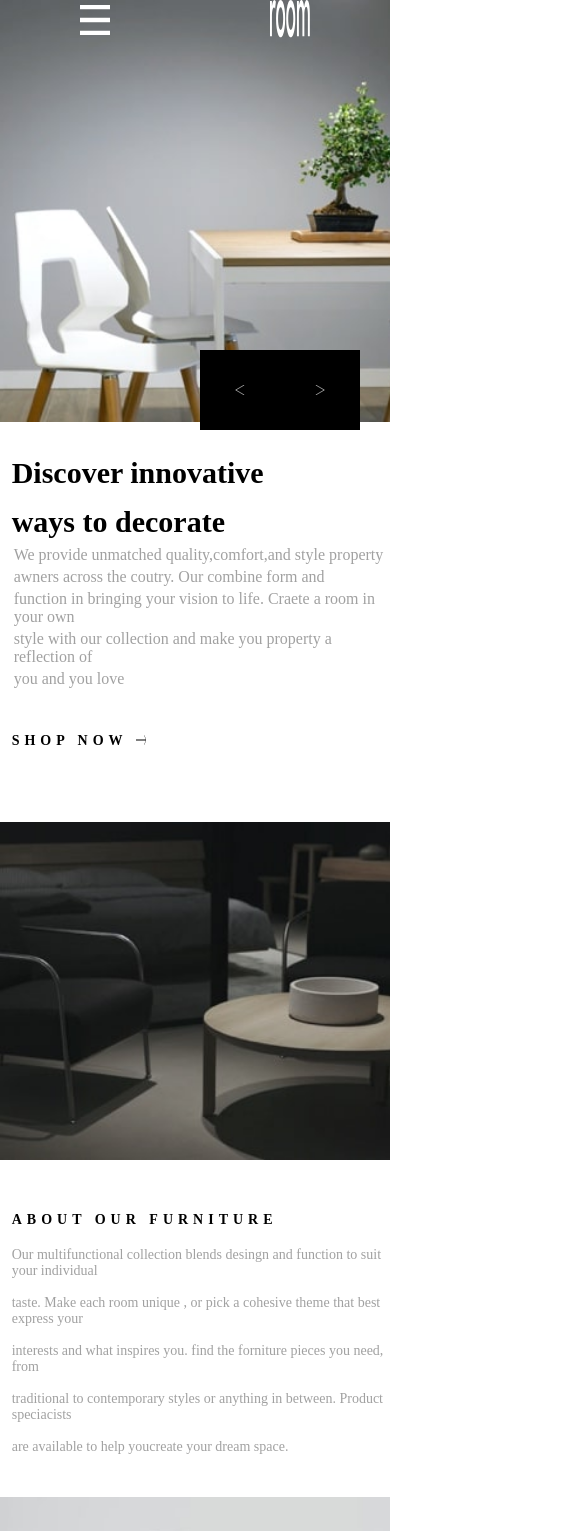
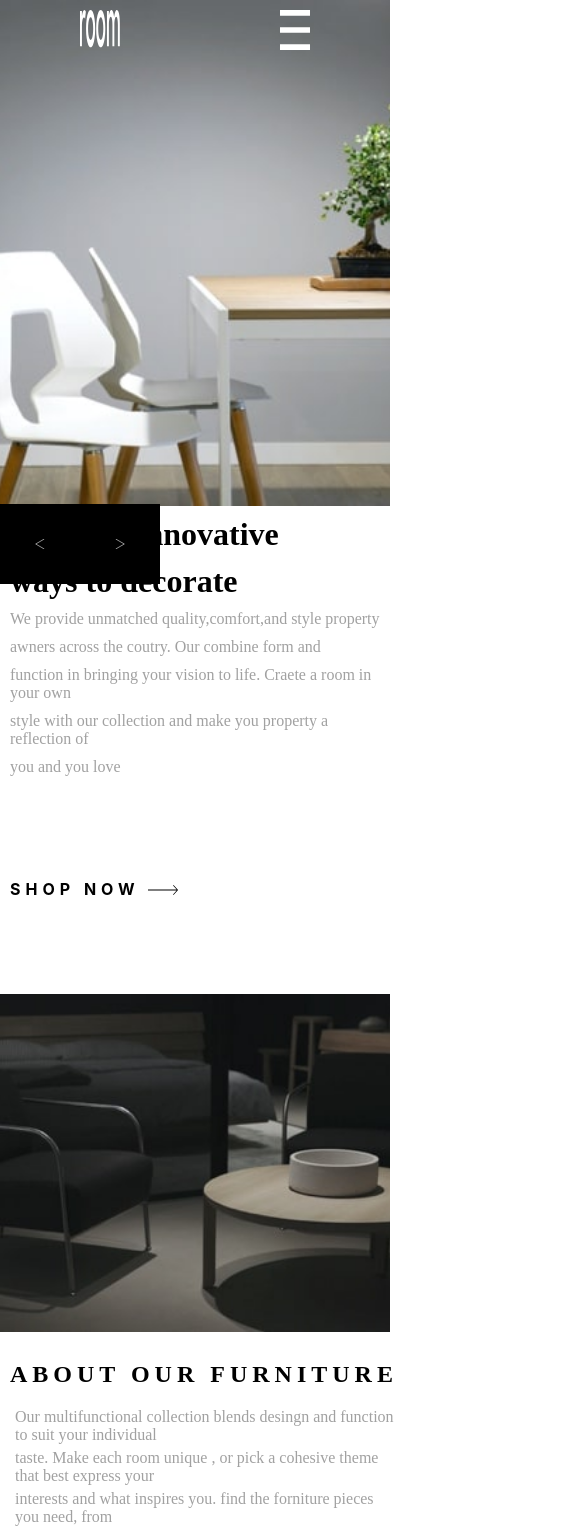
Before and after one commit to VictorGabriel-Oliveira/portfolio-1.0, a Next.js app: page /room in a window 390 px wide. Shown: the top 1531 px of the page, 585 px wide, since content can reach past the window. Built offline with nearby package versions, Linux system fonts and the light colour scheme.

Commit message:
room ajustes 1.3

```diff
--- a/pages/room.js
+++ b/pages/room.js
@@ -83,10 +83,15 @@ export default function room (){
                     < div className={style.header}>
 
                         <Image id={style.logo}  className={style.logo} src="/images/logo.svg" height="40" width="40"/>
-                        <Image  onClick={()=>{menu('open')}} id={style.hamburger} src="/images/icon-hamburger.svg" height="30" width="30" />
+                       <div id={style.hamburger}>
+                            <Image  onClick={()=>{menu('open')}}  src="/images/icon-hamburger.svg" height="30" width="30" />
+                       </div>
 
                         <div id={style.list}>
-                            <Image id={style.close} onClick={()=>{menu('close')}} src="/images/icon-close.svg" height="10" width="10"/>
+                            <div id={style.close}>
+                                <Image  onClick={()=>{menu('close')}} src="/images/icon-close.svg" height="10" width="10"/>
+                            </div>
+
                             <p>home</p>
                             <p>shop</p>
                             <p>about</p>
@@ -148,7 +153,7 @@ export default function room (){
                             what custumers want for their home and office
                         </p>
                     </div>
-                    <h6>SHOP NOW <Image src="/images/icon-arrow.svg" height="10" width="10"/></h6>
+                    <h6 id ={style.shopNowClick}>SHOP NOW <Image src="/images/icon-arrow.svg" height="10" width="30"/></h6>
                     <div className={style.btns} >
                     <div onClick={()=>{pageMove('left')}} className={style.btn}><Image src="/images/icon-angle-left.svg" height="10" width="10"/></div>
                     <div  onClick={()=>{pageMove('rigth')}} className={style.btn} ><Image src="/images/icon-angle-right.svg" height="10" width="10"/></div>
@@ -160,7 +165,7 @@ export default function room (){
             </div>
 
             <div className={style.secondContent}>
-                <div className={style.fisthAboutImg}>
+                <div id={style.fisthAboutImg}>
 
                 </div>
                 <div className={style.about}>
--- a/styles/room.module.css
+++ b/styles/room.module.css
@@ -1,21 +1,10 @@
-.conteiner{
-    display: flex;
-    flex-direction: column;
-    width: 100vw;
-}
 .firstContent{
     display: flex;
-    width:100vw;
-    height: 70vh;
 }
-#imageHero{
-    width: 60vw;
-    background-position: center;
-    background-repeat: no-repeat;
-    background-size: cover;
-}
+
+
 .imageHero1{
-    background-image:  url('../public/images/mobile-image-hero-1.jpg');
+    background-image:  url('../public/images/desktop-image-hero-1.jpg');
 }
 .imageHero2{
     background-image:  url('../public/images/desktop-image-hero-2.jpg');
@@ -24,40 +13,37 @@
     background-image:  url('../public/images/desktop-image-hero-3.jpg');
 }
 
+#imageHero{
+    height: 60vh;
+    width: 60vw;
+    background-position: center;
+    background-repeat: no-repeat;
+    background-size: cover;
+
+
+}
+
 .header{
     display: flex;
     justify-content: space-around;
+    margin-top: 10px;
     width: 40vw;
-    font-family: Spartan;
-
-}
-#logo{
-    width: 60px !important;
-    height: 60px !important;
-    min-width: 0% !important;
-    min-height: 0% !important;
-}
-#hamburger{
-     display:  none ;
 }
 
-#close{
-    display: none;
+#logo{
+    display: flex;
 }
 
 #list{
-    color: hsl(0, 0%, 100%);
+    display: flex;
+    justify-content: space-around;
+    align-items: center;
     width: 30vw;
-    display: flex;
-    align-items: center;
-}
-#list p {
-    margin-left: 2vw;
-    padding-bottom:1px ;
-}
 
 
+    color: hsl(0, 0%, 100%);
 
+}
 #list p:hover{
 
     cursor: pointer;
@@ -65,76 +51,69 @@
     color: hsl(0, 0%, 100%);
 }
 
-.shopNow{
+#hamburger{
+    display: none;
+}
+#close{
+    display: none;
+}
+.shopNow *{
+   margin: 5px;
+
+
+}
+#shopNowConteiner1{
+
     display: flex;
     flex-direction: column;
+    width: 40vw;
+    height: 40vh;
+    font-family: Spartan;
+    font-weight: 500;
 
-    justify-content: center;
-    height: 70vh;
+}
+
+#shopNowConteiner2{
+
+    display: none;
+    flex-direction: column;
     width: 40vw;
+    height: 40vh;
     font-family: Spartan;
     font-weight: 500;
 }
+#shopNowConteiner3{
 
-.shopNow h1{
+    display: none;
+    flex-direction: column;
+    width: 40vw;
+    height: 40vh;
     font-family: Spartan;
-    font-weight: 700;
-    font-size: 30px;
-    margin-top: 10px;
-    margin-bottom: 5px ;
+    font-weight: 500;
 }
-
 .shopNow p{
-    margin: 2px;
     color:  hsl(0, 0%, 63%);
 }
 
-.shopNow h6{
-    margin-top: 40px !important;
-    font-size: 14px;
-    margin-left: 3vw;
+#shopNowClick{
+    margin-top: 10px;
+    margin-bottom: 15px;
+    font-size: 16px;
+    margin-left: 10px;
     letter-spacing: 5px;
 
 }
-
-
-.shopNow h6:hover{
+#shopNowClick:hover{
     cursor: pointer;
     color: hsl(0, 0%, 63%);
 }
 
-#shopNowConteiner1{
+.btns{
     display: flex;
-    justify-content: center;
-    flex-direction: column;
-    padding-top:20px ;
-    margin-left: 3vw;
-    height: 40vh;
-}
-#shopNowConteiner2{
-    display: none;
-    justify-content: center;
-    flex-direction: column;
-    padding-top:20px ;
-    margin-left: 3vw;
-    height: 40vh;
-}
-#shopNowConteiner3{
-    display: none;
-    justify-content: center;
-    flex-direction: column;
-    padding-top:20px ;
-    margin-left: 3vw;
-    height: 40vh;
-}
-
-.btns{
-    height: auto;
-    display: flex;
-    height: 30vh;
-
+    margin: 0;
 }
 .btn{
+    margin: 0;
     display: flex;
     height: 80px;
     width: 80px;
@@ -145,148 +124,135 @@
     justify-self: start;
 }
 
-.btn:hover{
-    background-color: hsl(0, 0%, 63%);
-}
+
 
 .secondContent{
     display: flex;
-    width: 100%;
-
 }
-
-.fisthAboutImg{
-    height: 40vh ;
+#fisthAboutImg{
+    background-image: url('../public/images/image-about-dark.jpg');
     width: 30vw;
-    background-image: URL('/images/image-about-dark.jpg');
+    height: 40vh;
     background-position: center;
     background-size: cover;
+    background-repeat: no-repeat;
 }
-
 .about{
-    width: 50vw;
+    width: 40vw;
     height: 40vh;
-    display: flex;
-    flex-direction: column;
-    font-size: 14px;
+    margin: 10px;
     justify-content: center;
     font-family: Spartan;
-
 }
 
 .about h2{
     letter-spacing: 5px;
-    font-size: 14px;
-    margin-bottom:5px ;
-    margin-left: 3vw;
     font-family: Spartan;
     font-weight: 700;
 }
 
 .about p{
-    margin-left: 3vw;
-    margin-bottom: 2px;
+    margin: 5px;
     color: hsl(0, 0%, 63%);
 }
-
 #secondAboutImg{
-
+    background-image: url('../public/images/image-about-light.jpg');
+    width: 30vw;
     height: 40vh;
-    width: 30vw;
-    background-image: URL('/images/image-about-light.jpg');
     background-position: center;
     background-size: cover;
+    background-repeat: no-repeat;
 }
 
-@media (max-width : 500px) {
+@media (max-width:400px){
+    .firstContent{
+        flex-direction: column;
 
-    .header{
-        display: flex;
-        flex-direction: row-reverse;
-        justify-content: space-around;
-        align-items: center;
-        width: 100%;
     }
-
-   .firstContent{
-       display: flex;
-       flex-direction: column;
-       height: auto;
-   }
-
     #imageHero{
-        width: 100%;
-        height: 50vh;
-    }
-    .shopNow{
-        height: auto;
-    }
+        height: 60vh;
+        width: 100vw;
 
 
 
+    }
+
+    .imageHero1{
+        background-image:  url('../public/images/mobile-image-hero-1.jpg');
+    }
+    .imageHero2{
+        background-image:  url('../public/images/mobile-image-hero-2.jpg');
+    }
+    .imageHero3{
+        background-image:  url('../public/images/mobile-image-hero-3.jpg');
+    }
+
+    .header{
+        width: 100vw;
+        position: relative;
+
+
+    }
+    #hamburger{
+        display:  flex ;
+   }
 
     #list{
         position: relative;
-        margin: 0%;
-        padding: 0%;
         display: none;
         background-color: white;
-        width: 100%;
+        width: 122000px;
         height: 100px;
         justify-content: space-evenly;
         color: rgb(0, 0, 0);
+        top: -10px;
 
 
     }
+
     #close{
         margin-left: 10px;
 
     }
-    #list p {
 
-        padding: 0%;
+
+    #shopNowConteiner1{
+        height: 40vh;
+        width: 100vw;
     }
-    #list p:hover{
-        color: hsl(0, 0%, 63%);
+    #shopNowConteiner2{
+        height: 40vh;
+        width: 100vw;
     }
-    #list img:hover {
-        cursor: pointer;
+    #shopNowConteiner3{
+        height: 40vh;
+        width: 100vw;
     }
 
+    #shopNowClick{
+        margin-top: 30px;
+    }
 
     .btns{
         position: relative;
-        top: -392px;
-        right: -200px;
-        height:40px;
+        top: -410px;
 
-    }
-    .btn img{
-        height: 30px;
-        width: 20px;
     }
 
     .secondContent{
-        display: flex;
         flex-direction: column;
     }
 
-    .shopNow{
-        height: 400px;
-        width: 100%;
-
-
-    }
-    .fisthAboutImg{
+    #fisthAboutImg{
         width: 100%;
     }
 
     .about{
         width: 100%;
+        height: auto;
     }
 
     #secondAboutImg{
         width: 100%;
     }
-
 }
```
